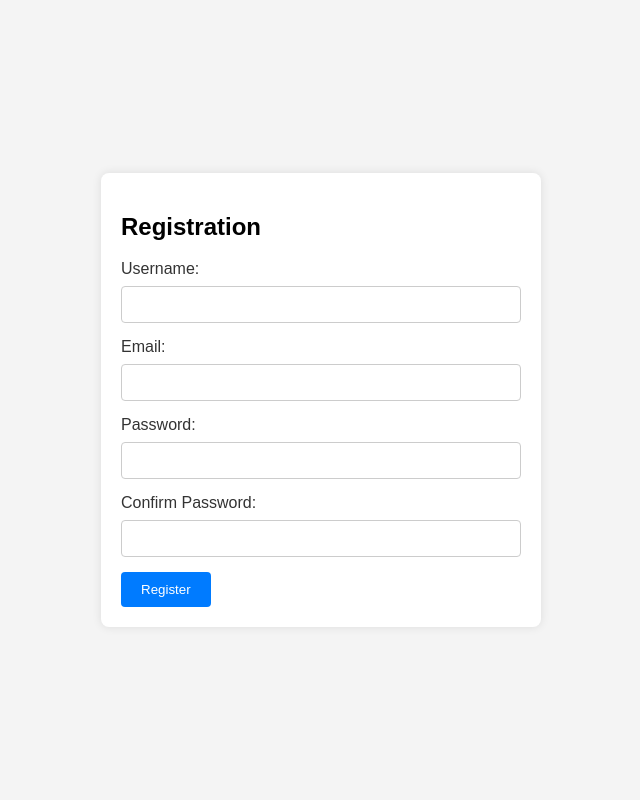
After one commit to Atorami/django_blog.py, a Django app: page /registration/ in a window 1280 px wide. The commit adds this page. Shown: the whole page, without its empty margins (319-959 px from the left). Run offline with Django 5.2, Linux system fonts and the light colour scheme.

Commit message:
Feat: add auth templates, urls and views

```diff
--- a/djangoBlog/urls.py
+++ b/djangoBlog/urls.py
@@ -9,7 +9,9 @@ urlpatterns = [
     path('', views.index),
     path('contact/', views.contact),
     path('categories/', views.categories),
-    path('about/', views.about)
+    path('about/', views.about),
+    path('authorisation/', views.authorisation),
+    path('registration/', views.registration)
 ]
 
 if settings.DEBUG:
--- /dev/null
+++ b/main/static/css/auth.css
@@ -0,0 +1,48 @@
+body.login, body.registration {
+    display: flex;
+    flex-direction: column;
+    min-height: 100vh;
+    align-items: center;
+    justify-content: center;
+    background-color: #f4f4f4;
+    font-family: 'Arial', sans-serif;
+    margin: 0;
+    padding: 0;
+}
+
+form {
+    background-color: #fff;
+    padding: 20px;
+    border-radius: 8px;
+    box-shadow: 0 0 10px rgba(0, 0, 0, 0.1);
+    max-width: 400px;
+    width: 100%;
+}
+
+label {
+    display: block;
+    margin-bottom: 8px;
+    color: #333;
+}
+
+input {
+    width: 100%;
+    padding: 10px;
+    margin-bottom: 15px;
+    box-sizing: border-box;
+    border: 1px solid #ccc;
+    border-radius: 4px;
+}
+
+button {
+    background-color: #007BFF;
+    color: #fff;
+    padding: 10px 20px;
+    border: none;
+    border-radius: 4px;
+    cursor: pointer;
+}
+
+button:hover {
+    background-color: #0056b3;
+}
--- /dev/null
+++ b/main/templates/Auth/registration.html
@@ -0,0 +1,30 @@
+{% load static %}
+<!DOCTYPE html>
+<html lang="en">
+<head>
+    <meta charset="UTF-8">
+    <meta name="viewport" content="width=device-width, initial-scale=1.0">
+    <link rel="stylesheet" href="{% static 'css/auth.css' %}">
+    <title>Registration - Your Blog</title>
+</head>
+<body class="registration">
+
+    <form>
+        <h2>Registration</h2>
+        <label for="username">Username:</label>
+        <input type="text" id="username" name="username" required>
+
+        <label for="email">Email:</label>
+        <input type="email" id="email" name="email" required>
+
+        <label for="password">Password:</label>
+        <input type="password" id="password" name="password" required>
+
+        <label for="confirm_password">Confirm Password:</label>
+        <input type="password" id="confirm_password" name="confirm_password" required>
+
+        <button type="submit">Register</button>
+    </form>
+
+</body>
+</html>
--- a/main/templates/base.html
+++ b/main/templates/base.html
@@ -5,6 +5,7 @@
 <head>
     <meta charset="UTF-8">
     <meta name="viewport" content="width=device-width, initial-scale=1.0">
+    <link rel="stylesheet" href="https://cdnjs.cloudflare.com/ajax/libs/font-awesome/6.0.0/css/all.min.css" integrity="sha512-BEBMwdiM3fvD8XzVb4ADtj3lEOpR9+I/nla2HI8O2nWlCxj5cJz4fEUi4G/XncD+ARwW8NQzmXdY9+J/SoNn3A==" crossorigin="anonymous" referrerpolicy="no-referrer" />
     <link rel="stylesheet" href="{% static 'css/styles.css' %}">
     <title>Your Blog</title>
 </head>
@@ -20,6 +21,7 @@
             <li><a href="/categories/">Categories</a></li>
             <li><a href="/about/">About</a></li>
             <li><a href="/contact/">Contact</a></li>
+            <li><a href="/authorisation/"><span class="icon"><i class="fas fa-user"></i> Log in </a></li>
         </ul>
     </nav>
     {% block content %}
--- a/main/views.py
+++ b/main/views.py
@@ -17,3 +17,11 @@ def about(request):
 
 def categories(request):
     return render(request, 'categories.html')
+
+
+def authorisation(request):
+    return render(request, 'Auth/authorisation.html')
+
+
+def registration(request):
+    return render(request, 'Auth/registration.html')
```
Also changed, not shown: main/static/css/styles.css (+8 -3 lines), main/templates/Auth/authorisation.html (added, +24 -0 lines).
